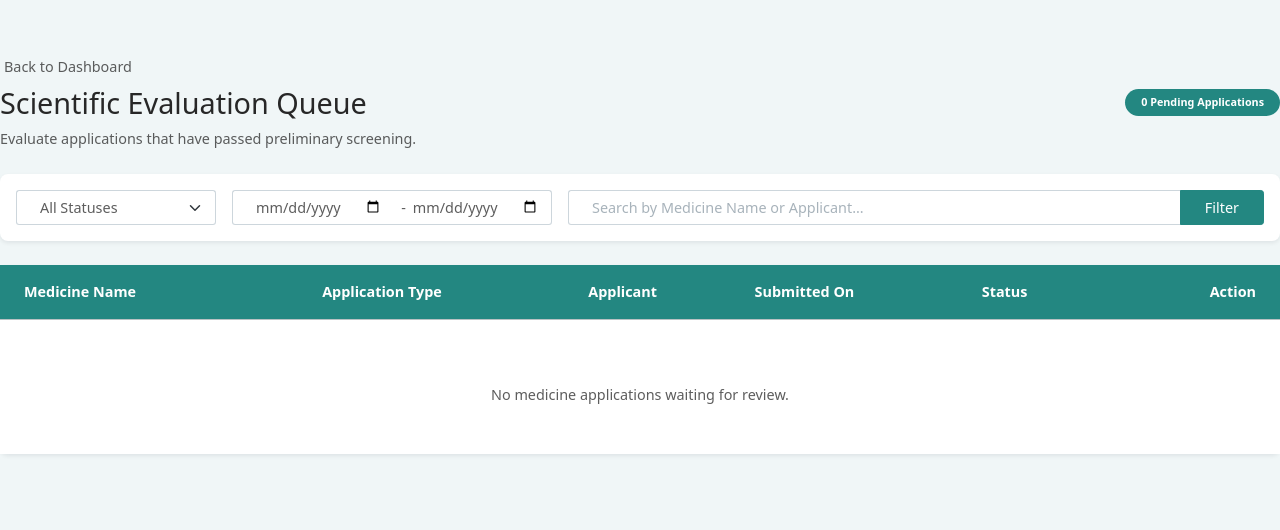
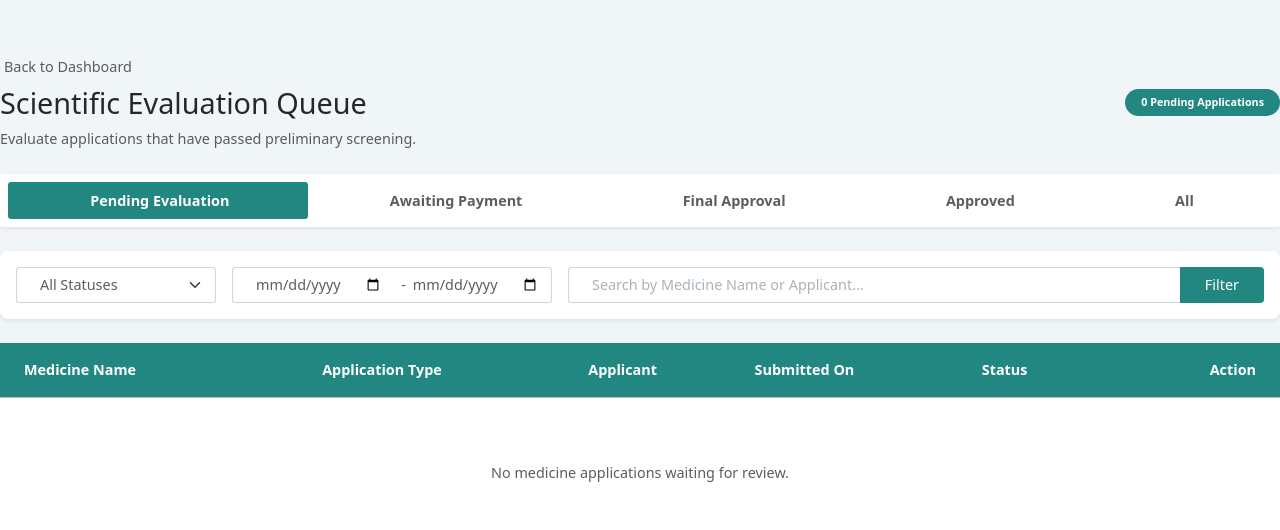
Before and after one commit to Maquiz1/tamris, a Django app: page /medicines/staff/scientific/ in a window 1280 px wide. Shown: the top 530 px of the page. Run offline with Django 5.2, Linux system fonts and the light colour scheme; the visitor is signed in with stand-in values (Sample User, id 1); data comes from the database, SQL or seed files in the repository; data that the repository does not hold is empty; some libraries are stand-ins or nearby versions.

Commit message:
Fix Provisional

```diff
--- a/backend/medicines/templates/medicines/staff/scientific_list.html
+++ b/backend/medicines/templates/medicines/staff/scientific_list.html
@@ -17,6 +17,39 @@
                 {{ total_applications }} {% if list_filter == 'pending' %}Pending Applications{% else %}Total Applications{% endif %}
             </span>
         </div>
+
+        <!-- Navigation Tabs -->
+        <ul class="nav nav-pills nav-fill mb-4 bg-white shadow-sm rounded p-2">
+            <li class="nav-item">
+                <a class="nav-link fw-bold {% if list_filter == 'pending' %}active{% else %}text-muted{% endif %}" href="?filter=pending">
+                    <i class="bi bi-hourglass-split me-1"></i> Pending Evaluation
+                    {% if pending_count %}<span class="badge {% if list_filter == 'pending' %}bg-white text-primary{% else %}bg-primary{% endif %} ms-1 rounded-pill">{{ pending_count }}</span>{% endif %}
+                </a>
+            </li>
+            <li class="nav-item">
+                <a class="nav-link fw-bold {% if list_filter == 'payment' %}active{% else %}text-muted{% endif %}" href="?filter=payment">
+                    <i class="bi bi-cash-coin me-1"></i> Awaiting Payment
+                    {% if payment_count %}<span class="badge {% if list_filter == 'payment' %}bg-white text-warning{% else %}bg-warning text-dark{% endif %} ms-1 rounded-pill">{{ payment_count }}</span>{% endif %}
+                </a>
+            </li>
+            <li class="nav-item">
+                <a class="nav-link fw-bold {% if list_filter == 'final' %}active{% else %}text-muted{% endif %}" href="?filter=final">
+                    <i class="bi bi-patch-check me-1"></i> Final Approval
+                    {% if final_count %}<span class="badge {% if list_filter == 'final' %}bg-white text-success{% else %}bg-success{% endif %} ms-1 rounded-pill">{{ final_count }}</span>{% endif %}
+                </a>
+            </li>
+            <li class="nav-item">
+                <a class="nav-link fw-bold {% if list_filter == 'approved' %}active{% else %}text-muted{% endif %}" href="?filter=approved">
+                    <i class="bi bi-trophy me-1"></i> Approved
+                    {% if approved_count %}<span class="badge {% if list_filter == 'approved' %}bg-white text-info{% else %}bg-info text-dark{% endif %} ms-1 rounded-pill">{{ approved_count }}</span>{% endif %}
+                </a>
+            </li>
+            <li class="nav-item">
+                <a class="nav-link fw-bold {% if list_filter == 'all' %}active{% else %}text-muted{% endif %}" href="?filter=all">
+                    <i class="bi bi-list-ul me-1"></i> All
+                </a>
+            </li>
+        </ul>
 
         <div class="card shadow-sm border-0 mb-4">
             <div class="card-body py-3">
@@ -87,6 +120,10 @@
                                             <span class="badge bg-success"><i class="bi bi-patch-check-fill me-1"></i> Full Registration</span>
                                         {% elif app.status == 'PROVISIONAL_REGISTRATION' %}
                                             <span class="badge bg-primary"><i class="bi bi-clock-history me-1"></i> Provisional Registration</span>
+                                        {% elif app.status in 'PENDING_LISTING_FEE,PENDING_REGISTRATION_FEE' %}
+                                            <span class="badge bg-warning text-dark"><i class="bi bi-cash-coin me-1"></i> Awaiting Payment</span>
+                                        {% elif app.status == 'PENDING_FINAL_APPROVAL' %}
+                                            <span class="badge bg-success"><i class="bi bi-patch-check me-1"></i> Ready for Full Registration</span>
                                         {% elif app.status == 'CONDITIONS_APPLIED' %}
                                             <span class="badge bg-warning text-dark"><i class="bi bi-exclamation-triangle-fill me-1"></i> Conditions Applied</span>
                                         {% elif app.status == 'REJECTED' %}
--- a/backend/medicines/views/evaluations.py
+++ b/backend/medicines/views/evaluations.py
@@ -59,6 +59,8 @@ def staff_scientific_list_view(request):
     list_filter = request.GET.get('filter', 'pending')
     if list_filter == 'pending':
         base_qs = MedicineApplication.objects.filter(status__in=['PRELIMINARY_APPROVED', 'INSPECTION_COMPLETED']).order_by('-submitted_at')
+    elif list_filter == 'payment':
+        base_qs = MedicineApplication.objects.filter(status__in=['PENDING_LISTING_FEE', 'PENDING_REGISTRATION_FEE']).order_by('-submitted_at')
     elif list_filter == 'final':
         base_qs = MedicineApplication.objects.filter(status='PENDING_FINAL_APPROVAL').order_by('-submitted_at')
     elif list_filter == 'approved':
@@ -69,7 +71,18 @@ def staff_scientific_list_view(request):
     paginator = Paginator(applications_list, 10)
     page_number = request.GET.get('page')
     applications = paginator.get_page(page_number)
-    return render(request, 'medicines/staff/scientific_list.html', {'applications': applications, 'total_applications': applications_list.count(), 'query': query, 'status_filter': status_filter, 'start_date': start_date, 'end_date': end_date, 'list_filter': list_filter})
+    # Tab counts
+    pending_count = MedicineApplication.objects.filter(status__in=['PRELIMINARY_APPROVED', 'INSPECTION_COMPLETED']).count()
+    payment_count = MedicineApplication.objects.filter(status__in=['PENDING_LISTING_FEE', 'PENDING_REGISTRATION_FEE']).count()
+    final_count = MedicineApplication.objects.filter(status='PENDING_FINAL_APPROVAL').count()
+    approved_count = MedicineApplication.objects.filter(status__in=['PROVISIONAL_REGISTRATION', 'FULL_REGISTRATION']).count()
+    return render(request, 'medicines/staff/scientific_list.html', {
+        'applications': applications, 'total_applications': applications_list.count(),
+        'query': query, 'status_filter': status_filter, 'start_date': start_date, 'end_date': end_date,
+        'list_filter': list_filter,
+        'pending_count': pending_count, 'payment_count': payment_count,
+        'final_count': final_count, 'approved_count': approved_count,
+    })
 
 @login_required
 def staff_scientific_detail_view(request, pk):
```
